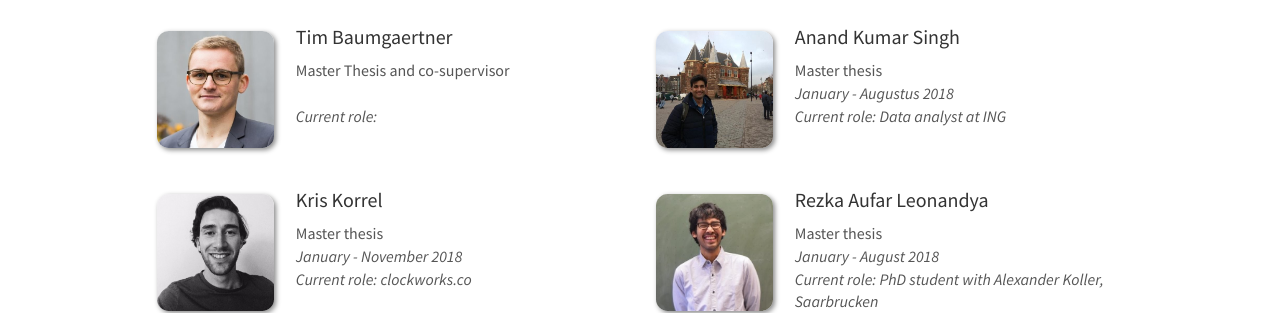
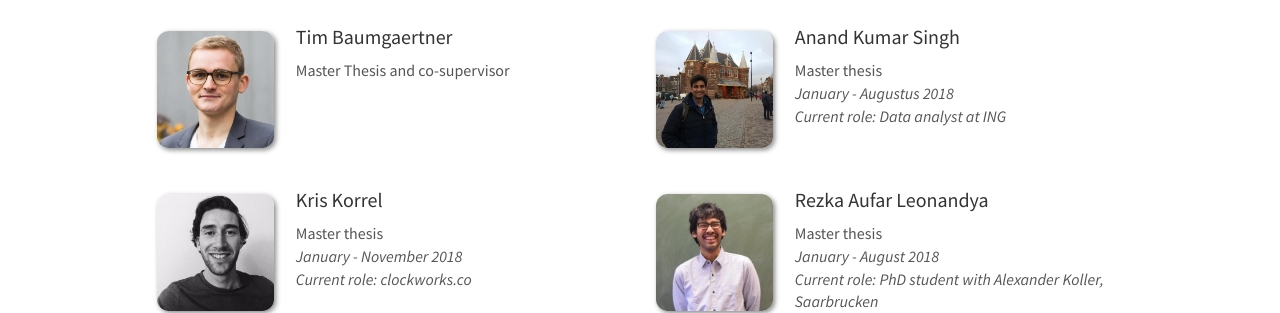
Before and after one commit to i-machine-think/i-machine-think.github.io, a Jekyll site: the page built from _pages/team.md, in a window 1280 px wide and 900 px high, scrolled down 1592 px. Shown: the part 154-467 px from the top of the window. Built offline with Jekyll 4.4.1, drawn with Linux system fonts in a browser that asks for light colours; nearby versions of some CDN libraries.

Commit message:
Add current role only if info is known

```diff
--- a/_pages/team.md
+++ b/_pages/team.md
@@ -143,7 +143,8 @@
 <div class="col-sm-6 clearfix">
   <img src="{{ site.url }}{{ site.baseurl }}/images/teampic/{{ member.photo }}" class="img-responsive" width="25%" style="float: left" />
   <h4>{{ member.name }}</h4>
-  {{member.role}}<br><i>{{ member.duration }} <br> Current role: {{ member.info }} </i>
+  {{member.role}}<br><i>{{ member.duration }} <br>
+  {% if member.info %} Current role: {{ member.info }} </i> {% endif %}
   <ul style="overflow: hidden">
 
   </ul>
```
